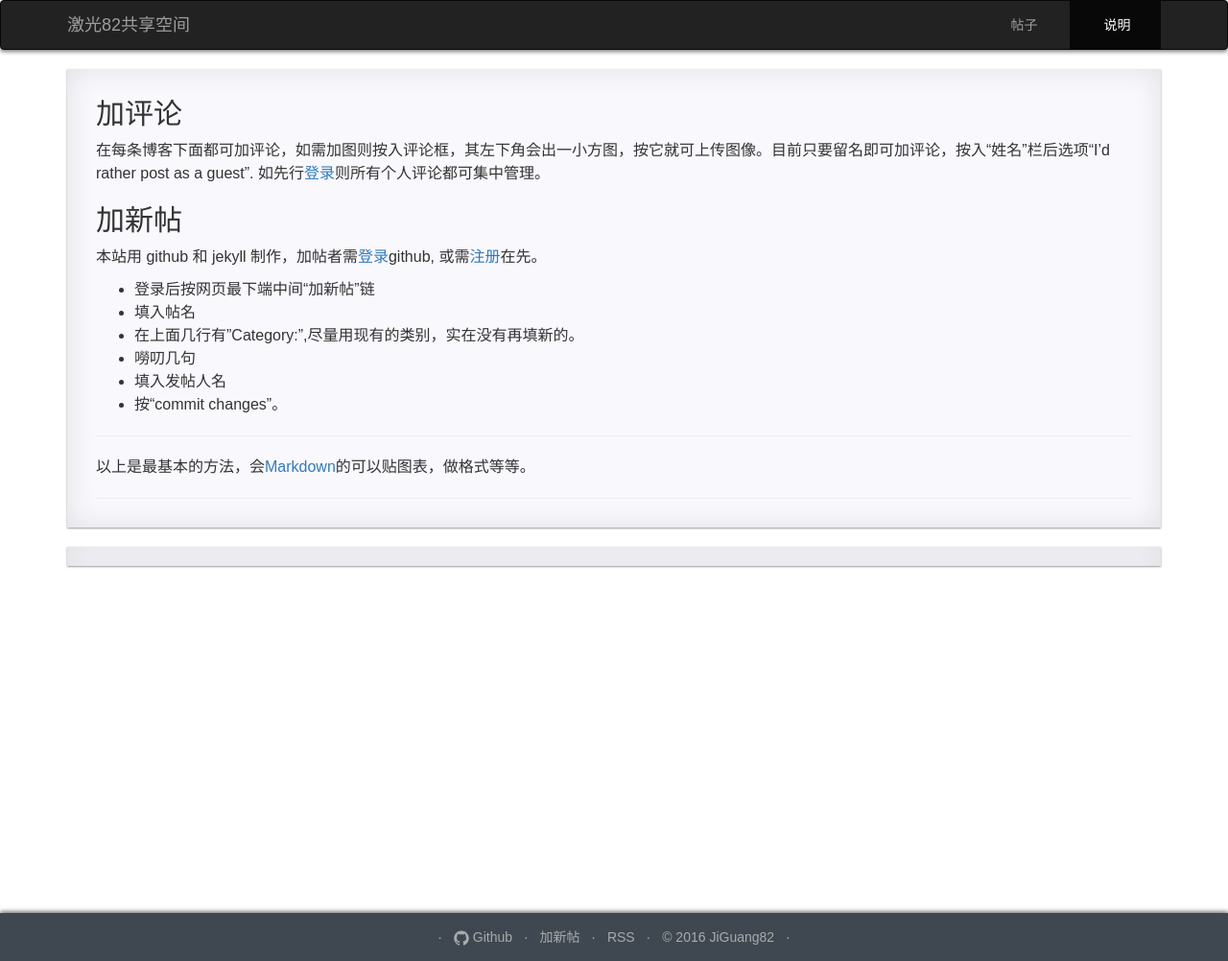
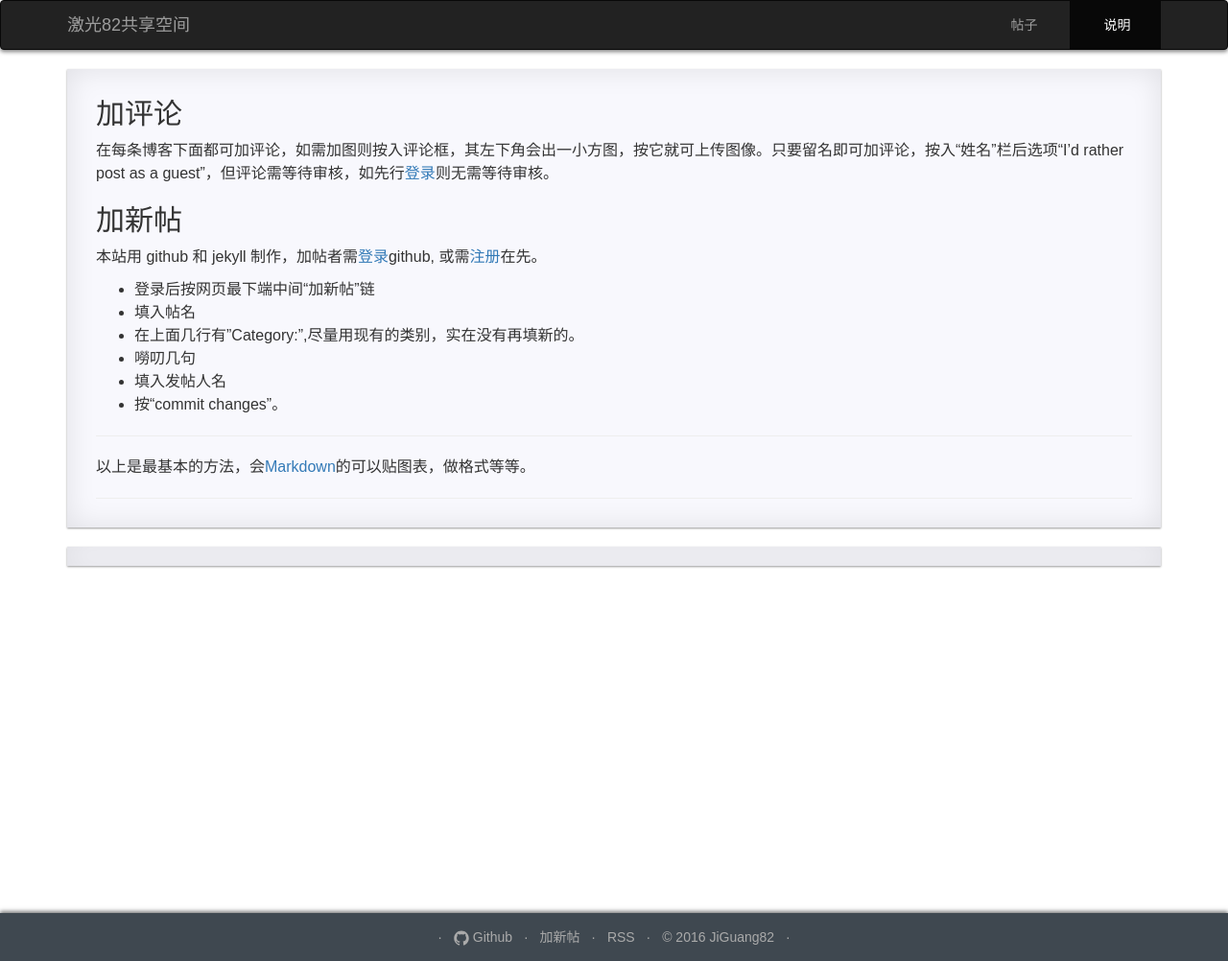
Before and after one commit to jiguang82/jiguang82, a Jekyll site: the page built from pages/1_about.md, in a window 1280 px wide. Shown: the whole page at 96% size. Built offline with Jekyll 4.4.1, drawn with Linux system fonts in a browser that asks for light colours; comment, search, counter and statistics services are not loaded.

Commit message:
Update 1_about.md

```diff
--- a/pages/1_about.md
+++ b/pages/1_about.md
@@ -5,7 +5,7 @@ comments: true
 permalink: /about/
 ---
 ## 加评论
-在每条博客下面都可加评论，如需加图则按入评论框，其左下角会出一小方图，按它就可上传图像。目前只要留名即可加评论，按入“姓名”栏后选项“I'd rather post as a guest". 如先行[登录](https://disqus.com/profile/login/)则所有个人评论都可集中管理。
+在每条博客下面都可加评论，如需加图则按入评论框，其左下角会出一小方图，按它就可上传图像。只要留名即可加评论，按入“姓名”栏后选项“I'd rather post as a guest"，但评论需等待审核，如先行[登录](https://disqus.com/profile/login/)则无需等待审核。
 
 ## 加新帖
 本站用 github 和 jekyll 制作，加帖者需[登录](https://github.com/login)github, 或需[注册](https://github.com/join)在先。
```
